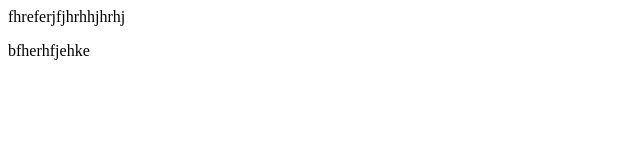
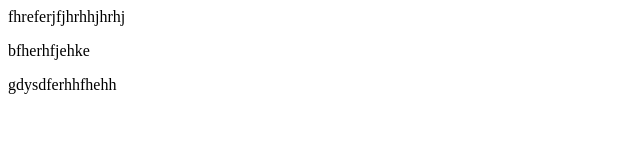
Before and after one commit to Raks209/localrepo, a plain HTML site: page localrepo/index.html in a window 1280 px wide. Shown: the whole page, without its empty margins (0-640 px from the left). Drawn offline with Linux system fonts and the light colour scheme.

Commit message:
new feature add

```diff
--- a/localrepo/index.html
+++ b/localrepo/index.html
@@ -1,2 +1,3 @@
 <p>fhreferjfjhrhhjhrhj</p>
 <p>bfherhfjehke</p>
+<p>gdysdferhhfhehh</p>
```
